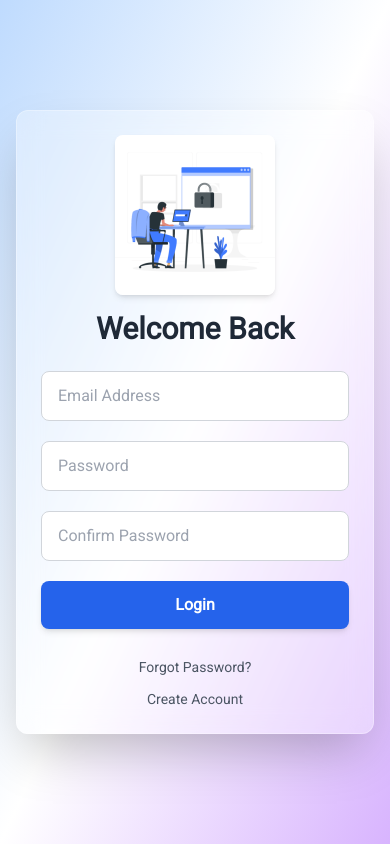
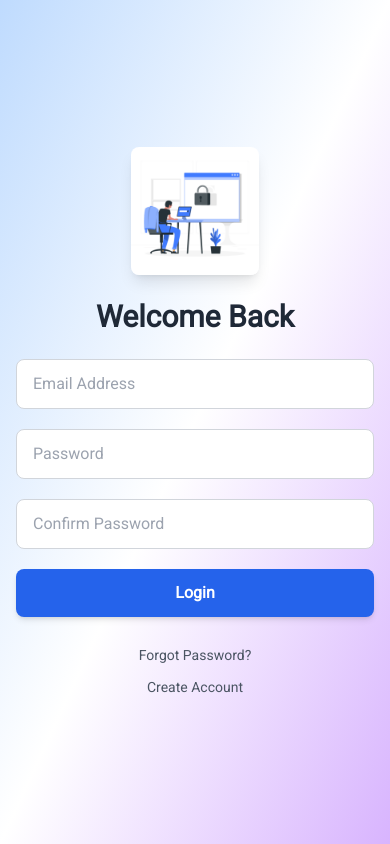
Before and after one commit to kumargaurav3815/Medicare_frontend, a React (Vite) app: page /login in a window 390 px wide. Built offline with nearby package versions, Linux system fonts and the light colour scheme.

Commit message:
Fix CORS: use array instead of comma string

```diff
--- a/src/pages/Login.jsx
+++ b/src/pages/Login.jsx
@@ -23,11 +23,9 @@ function Login() {
         confirmPassword,
       });
       toast.success(res.data.message || "Login successful!");
-
       const token = res.data.token;
       localStorage.setItem("token", token);
       checkTokenExpiration(token);
-
       setTimeout(() => navigateTo("/"), 500);
     } catch (error) {
       toast.error(
@@ -72,21 +70,21 @@ function Login() {
   }, []);
 
   return (
-    <section className="min-h-screen w-full flex items-center justify-center bg-gradient-to-br from-blue-200 via-white to-purple-300 dark:from-gray-900 dark:via-gray-800 dark:to-gray-900 px-4 sm:px-6">
+    <section className="min-h-screen w-full flex flex-col items-center justify-center bg-gradient-to-br from-blue-200 via-white to-purple-300 dark:from-gray-900 dark:via-gray-800 dark:to-gray-900 px-4 sm:px-6">
       <ToastContainer />
-      <div className="w-full max-w-md bg-white/30 dark:bg-gray-800 backdrop-blur-md rounded-xl shadow-2xl p-6 sm:p-8 border border-white/30 dark:border-gray-700">
-        <div className="flex flex-col items-center">
+
+      {/* Image for Mobile */}
       <img
         src={loginImg}
-            alt="Login"
-            className="w-40 h-40 mb-4 rounded-lg shadow-md block lg:hidden"
+        alt="Login Illustration"
+        className="w-32 h-32 mb-6 rounded-lg shadow-lg block lg:hidden"
       />
+
       <h2 className="text-3xl sm:text-4xl font-bold text-gray-800 dark:text-white mb-6 text-center">
         Welcome Back
       </h2>
-        </div>
 
-        <form onSubmit={handleLogin} className="space-y-5">
+      <form onSubmit={handleLogin} className="w-full max-w-md space-y-5">
         <input
           type="email"
           name="email"
@@ -138,7 +136,6 @@ function Login() {
           </button>
         </div>
       </form>
-      </div>
     </section>
   );
 }
```
Lines whose indentation alone changed are shown as unchanged.
